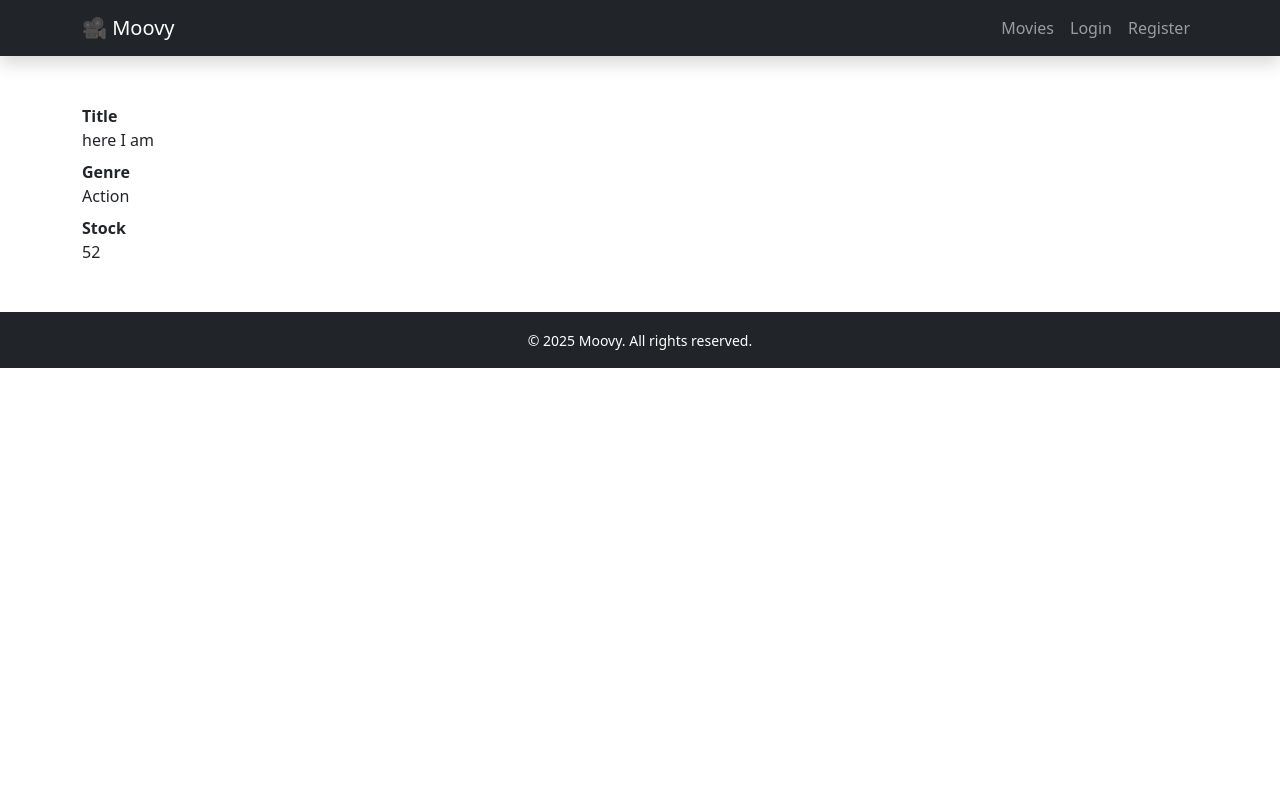
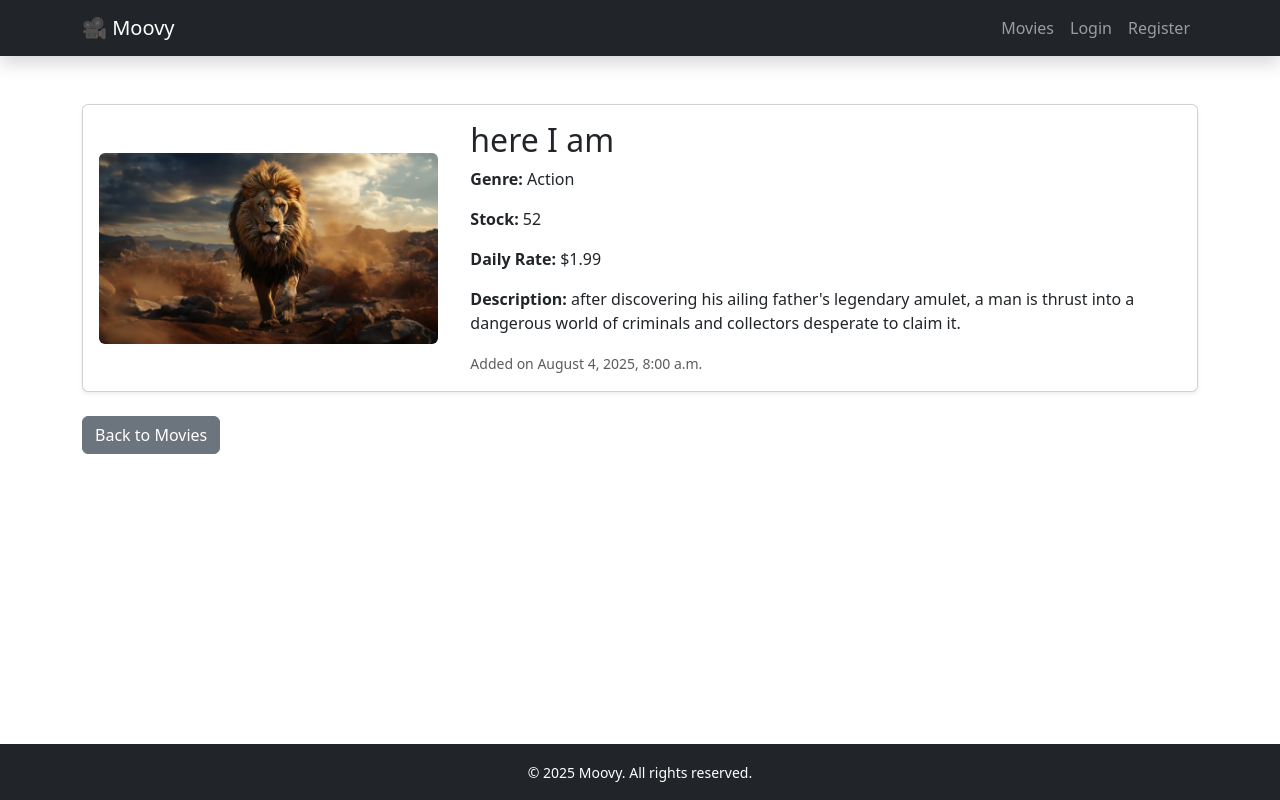
Before and after one commit to vihangarasanjali/Moovy, a Django app: page /movies/6 in a window 1280 px wide. Run offline with Django 3.2, Linux system fonts and the light colour scheme; data comes from the database, SQL or seed files in the repository; both versions use the stored data as it was after the commit.

Commit message:
Added, image, description fields to details page

```diff
--- a/movies/admin.py
+++ b/movies/admin.py
@@ -6,7 +6,7 @@ class GenreAdmin(admin.ModelAdmin):
 
 class MovieAdmin(admin.ModelAdmin):
     exclude = ('date_created',)
-    list_display = ('title', 'number_in_stock', 'daily_rate')
+    list_display = ('title', 'number_in_stock', 'daily_rate','image','description')
 
 # Register your models here.
 admin.site.register(Movie, MovieAdmin)
--- a/movies/models.py
+++ b/movies/models.py
@@ -1,5 +1,6 @@
 from django.db import models
 from django.utils import timezone
+
 
 # Create your models here.
 class Genre(models.Model):
@@ -15,3 +16,5 @@ class Movie(models.Model):
     daily_rate = models.FloatField()
     genre = models.ForeignKey(Genre, on_delete=models.CASCADE)
     date_created = models.DateTimeField(default=timezone.now)
+    image = models.ImageField(upload_to='media/', null=True, blank=True)
+    description = models.TextField(null=True, blank=True)
--- a/movies/templates/movies/detail.html
+++ b/movies/templates/movies/detail.html
@@ -1,12 +1,24 @@
 {% extends "base.html" %}
 
 {% block content %}
-    <dl>
-        <dt>Title</dt>
-        <dd>{{movie.title}}</dd>
-        <dt>Genre</dt>
-        <dd>{{movie.genre}}</dd>
-        <dt>Stock</dt>
-        <dd>{{movie.number_in_stock}}</dd>
-    </dl>
+<div class="card mb-4 shadow-sm">
+  <div class="row g-0">
+    {% if movie.image %}
+    <div class="col-md-4 d-flex align-items-center justify-content-center p-3">
+      <img src="{{ movie.image.url }}" class="img-fluid rounded" alt="{{ movie.title }}">
+    </div>
+    {% endif %}
+    <div class="col-md-8">
+      <div class="card-body">
+        <h2 class="card-title">{{ movie.title }}</h2>
+        <p class="card-text"><strong>Genre:</strong> {{ movie.genre }}</p>
+        <p class="card-text"><strong>Stock:</strong> {{ movie.number_in_stock }}</p>
+        <p class="card-text"><strong>Daily Rate:</strong> ${{ movie.daily_rate }}</p>
+        <p class="card-text"><strong>Description:</strong> {{ movie.description }}</p>
+        <p class="card-text"><small class="text-muted">Added on {{ movie.date_created|date:"F j, Y, g:i a" }}</small></p>
+      </div>
+    </div>
+  </div>
+</div>
+<a href="{% url 'movies:index' %}" class="btn btn-secondary">Back to Movies</a>
 {% endblock %}
--- a/movies/urls.py
+++ b/movies/urls.py
@@ -1,5 +1,6 @@
 from django.urls import path
 from . import views
+
 
 # movies/
 #movies/1/details
--- a/templates/base.html
+++ b/templates/base.html
@@ -1,5 +1,5 @@
 <!doctype html>
-<html lang="en">
+<html lang="en" class="h-100">
   <head>
     <meta charset="utf-8">
     <meta name="viewport" content="width=device-width, initial-scale=1">
@@ -8,25 +8,39 @@
     <!-- Bootstrap CSS -->
     <link href="https://cdn.jsdelivr.net/npm/bootstrap@5.3.0/dist/css/bootstrap.min.css" rel="stylesheet">
 
-    <!-- Optional custom CSS -->
     <style>
+      html, body {
+        height: 100%;
+      }
+
+      body {
+        display: flex;
+        flex-direction: column;
+      }
+
+      main {
+        flex: 1;
+      }
+
       .hero {
         background: linear-gradient(to right, #141e30, #243b55);
         color: white;
         padding: 80px 20px;
         text-align: center;
       }
+
       .hero h1 {
         font-size: 3rem;
         font-weight: bold;
       }
+
       .hero p {
         font-size: 1.2rem;
         margin-top: 15px;
       }
     </style>
   </head>
-  <body>
+  <body class="d-flex flex-column h-100">
     <!-- Navbar -->
     <nav class="navbar navbar-expand-lg navbar-dark bg-dark shadow">
       <div class="container">
@@ -50,21 +64,20 @@
               </li>
             {% else %}
               <li class="nav-item"><a class="nav-link" href="{% url 'login' %}">Login</a></li>
-            <li class="nav-item"><a class="nav-link" href="#">Register</a></li> <!-- Add register URL if you have one -->
+              <li class="nav-item"><a class="nav-link" href="#">Register</a></li>
             {% endif %}
           </ul>
         </div>
       </div>
     </nav>
 
-
     <!-- Main Content -->
-    <main class="container mt-5">
+    <main class="container my-5">
       {% block content %}{% endblock %}
     </main>
 
     <!-- Footer -->
-    <footer class="bg-dark text-white text-center py-3 mt-5">
+    <footer class="bg-dark text-white text-center py-3 mt-auto">
       <small>© 2025 Moovy. All rights reserved.</small>
     </footer>
 
--- a/vidly/settings.py
+++ b/vidly/settings.py
@@ -122,3 +122,6 @@ USE_TZ = True
 STATIC_URL = '/static/'
 LOGIN_REDIRECT_URL = '/accounts/profile/'
 LOGOUT_REDIRECT_URL = '/'
+
+MEDIA_URL = '/media/'
+MEDIA_ROOT = os.path.join(BASE_DIR, 'media')
--- a/vidly/urls.py
+++ b/vidly/urls.py
@@ -20,6 +20,9 @@ from . import views
 from django.contrib.auth import views as auth_views
 from movies import views as movies_views
 from django.contrib.auth.views import LogoutView
+from django.conf import settings
+from django.conf.urls.static import static
+
 
 
 movie_resource = MovieResource()
@@ -33,3 +36,6 @@ urlpatterns = [
     path('accounts/profile/', views.profile, name='profile'),  # Profile view (protected)
     path('accounts/logout/', LogoutView.as_view(next_page='home'), name='logout'),
 ]
+
+if settings.DEBUG:
+    urlpatterns += static(settings.MEDIA_URL, document_root=settings.MEDIA_ROOT)
```
Also changed, not shown: movies/templates/movies/index.html (+17 -10 lines), db.sqlite3, media/media/e06884dd7ffcc57e34f95f50e1a2374d.jpg (added), media/media/jab.jpeg (added), movies/migrations/0003_movie_image.py (added), movies/migrations/0004_movie_description_alter_movie_image.py (added). Lines whose indentation alone changed are shown as unchanged.
